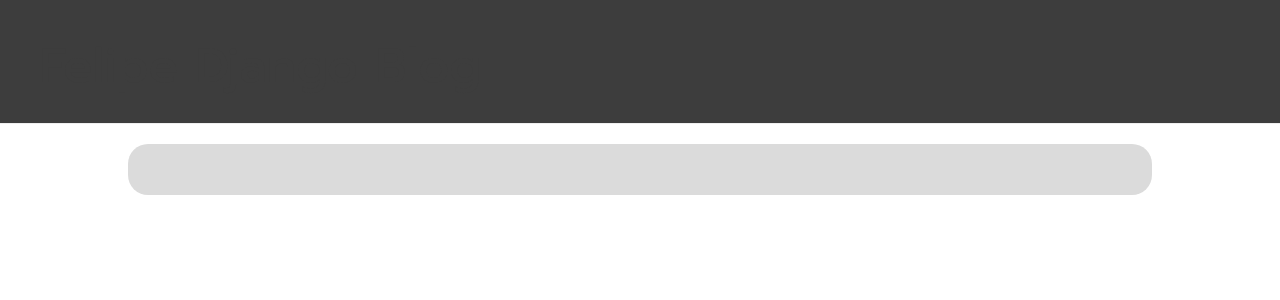
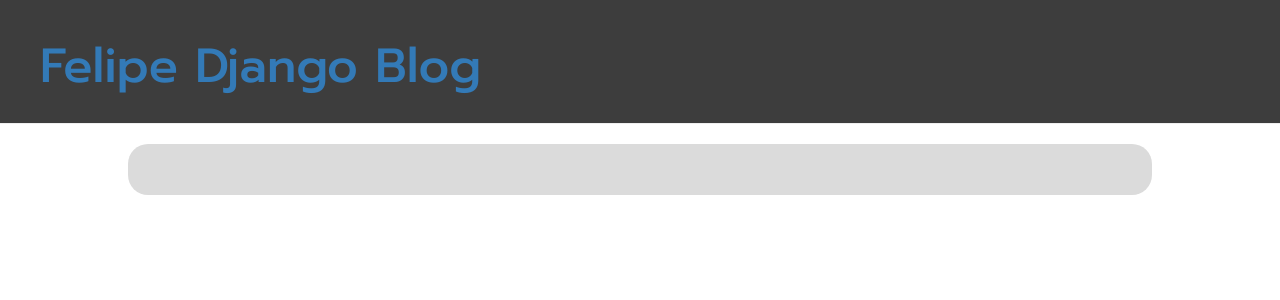
Before and after one commit to Pipencho/my-first-Django-blog, a Django app: page / in a window 1280 px wide. Shown: the top 300 px of the page. Run offline with Django 3.2, Linux system fonts and the light colour scheme; data that the repository does not hold is empty; some libraries are stand-ins or nearby versions.

Commit message:
estilos mejorados

```diff
--- a/blog/static/css/blog.css
+++ b/blog/static/css/blog.css
@@ -1,5 +1,4 @@
 h1 a, h2 a {
-    color: #C25100;
     font-family: 'Prompt', sans-serif;
 }
 
@@ -30,7 +29,10 @@
 .page-header h1 a{
     font-size: 36pt;
     text-decoration: none;
-    color: #3d3d3d;
+}
+
+.page-header:hover{
+    background-color: #3d3d3d;
 }
 
 .page-header a:hover{
@@ -39,10 +41,6 @@
    align-self: center;
    transform: scale(1.4);
    transition: 0.5s;
-}
-
-.page-header:hover{
-    background-color: #3d3d3d;
 }
 
 .page-header h1, .page-header h1 a:visited, .page-header h1 a:active {
```
